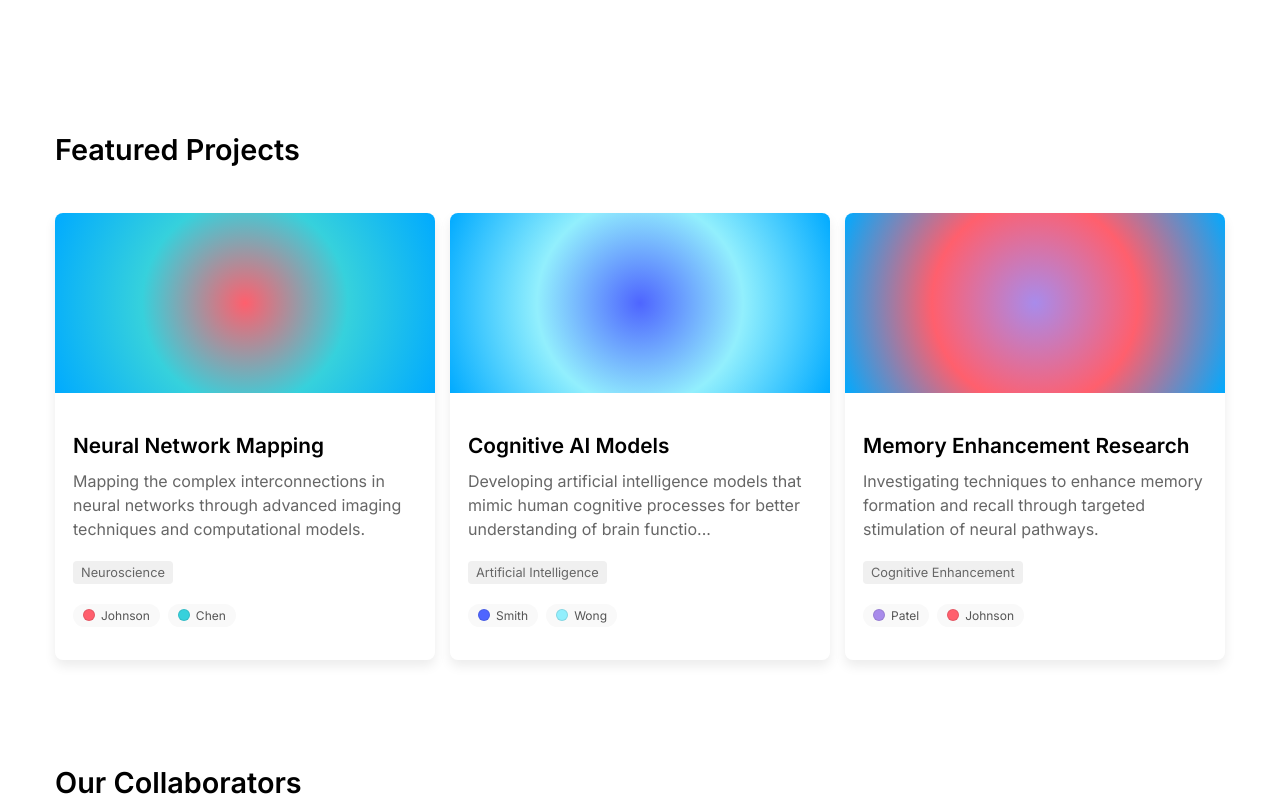
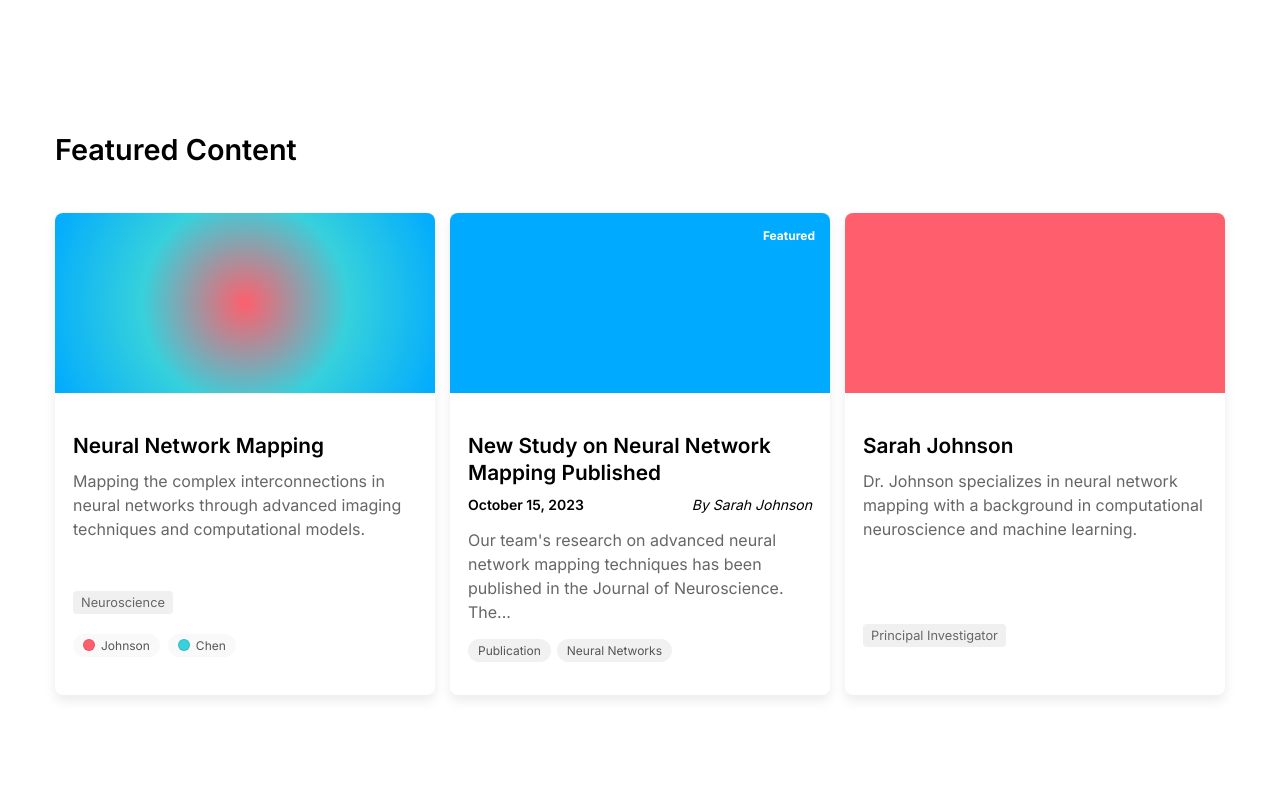
Before and after one commit to musslick/lab-website, a React (Create React App) app: page / in a window 1280 px wide. Shown: the part 620-1420 px from the top of the page. Built offline with nearby package versions, Linux system fonts and the light colour scheme.

Commit message:
featured content

```diff
--- a/src/pages/Home.tsx
+++ b/src/pages/Home.tsx
@@ -8,10 +8,23 @@ import { Link } from 'react-router-dom';
 import { ReactComponent as BrainLogo } from '../assets/logo.svg';
 
 const Home: React.FC = () => {
-    const { projects, collaborators } = useContent();
+    const { projects, collaborators, newsItems, teamMembers } = useContent();
     const { isAuthenticated } = useAuth();
-    // Select featured projects (first 3)
-    const featuredProjects = projects.slice(0, 3);
+
+    // Select one project, one news item, and one team member
+    const featuredProject = projects.length > 0 ? projects[0] : null;
+    const featuredNewsItem = newsItems.length > 0 ? newsItems[0] : null;
+    const featuredTeamMember = teamMembers.length > 0 ? teamMembers[0] : null;
+
+    // Format date for display in news card
+    const formatDate = (dateString: string): string => {
+        const options: Intl.DateTimeFormatOptions = {
+            year: 'numeric',
+            month: 'long',
+            day: 'numeric'
+        };
+        return new Date(dateString).toLocaleDateString(undefined, options);
+    };
 
     return (
         <div className="home-page">
@@ -29,12 +42,67 @@ const Home: React.FC = () => {
             </section>
 
             <section className="featured-projects">
-                <h2>Featured Projects</h2>
-                {/* Use the same projects-grid class as in Projects.tsx */}
+                <h2>Featured Content</h2>
+                {/* Display one project, one news, and one team member */}
                 <div className="projects-grid">
-                    {featuredProjects.map(project => (
-                        <ProjectCard key={project.id} project={project} />
-                    ))}
+                    {/* Project Card */}
+                    {featuredProject && (
+                        <ProjectCard key={featuredProject.id} project={featuredProject} />
+                    )}
+
+                    {/* News Card - styled like project card */}
+                    {featuredNewsItem && (
+                        <Link to="/feed" className="project-card">
+                            <div
+                                className="project-color-block"
+                                style={{ background: '#00AAFF' }}
+                            >
+                                {featuredNewsItem.featured && <span className="featured-banner">Featured</span>}
+                            </div>
+                            <div className="project-content">
+                                <h3 className="project-title">{featuredNewsItem.title}</h3>
+                                <div className="news-meta">
+                                    <span className="news-date">{formatDate(featuredNewsItem.date)}</span>
+                                    <span className="news-author">By {featuredNewsItem.author}</span>
+                                </div>
+                                <p className="project-excerpt">
+                                    {featuredNewsItem.content.length > 120
+                                        ? `${featuredNewsItem.content.slice(0, 120)}...`
+                                        : featuredNewsItem.content}
+                                </p>
+                                {featuredNewsItem.tags && featuredNewsItem.tags.length > 0 && (
+                                    <div className="news-tags">
+                                        {featuredNewsItem.tags.slice(0, 3).map(tag => (
+                                            <span key={tag} className="news-tag">{tag}</span>
+                                        ))}
+                                    </div>
+                                )}
+                            </div>
+                        </Link>
+                    )}
+
+                    {/* Team Member Card - Styled like project card */}
+                    {featuredTeamMember && (
+                        <Link to={`/team/${featuredTeamMember.id}`} className="project-card">
+                            <div
+                                className="project-color-block"
+                                style={{ background: featuredTeamMember.color }}
+                            >
+                                {/* No content in color block, just the color */}
+                            </div>
+                            <div className="project-content">
+                                <h3 className="project-title">{featuredTeamMember.name}</h3>
+                                <p className="project-excerpt">
+                                    {featuredTeamMember.bio && featuredTeamMember.bio.length > 120
+                                        ? `${featuredTeamMember.bio.slice(0, 120)}...`
+                                        : featuredTeamMember.bio || featuredTeamMember.role}
+                                </p>
+                                <div className="project-metadata">
+                                    <span className="project-category">{featuredTeamMember.role}</span>
+                                </div>
+                            </div>
+                        </Link>
+                    )}
                 </div>
             </section>
 
@@ -70,7 +138,8 @@ const Home: React.FC = () => {
 
                     {/* "Become a Collaborator" card with plus sign in the text */}
                     <Link to="/contact" className="collaborator-tag collaborate-cta">
-                        <span>+ Become a Collaborator</span>
+                        <div className="collaborate-icon">+</div>
+                        <span>Become a Collaborator</span>
                     </Link>
                 </div>
             </section>
```
